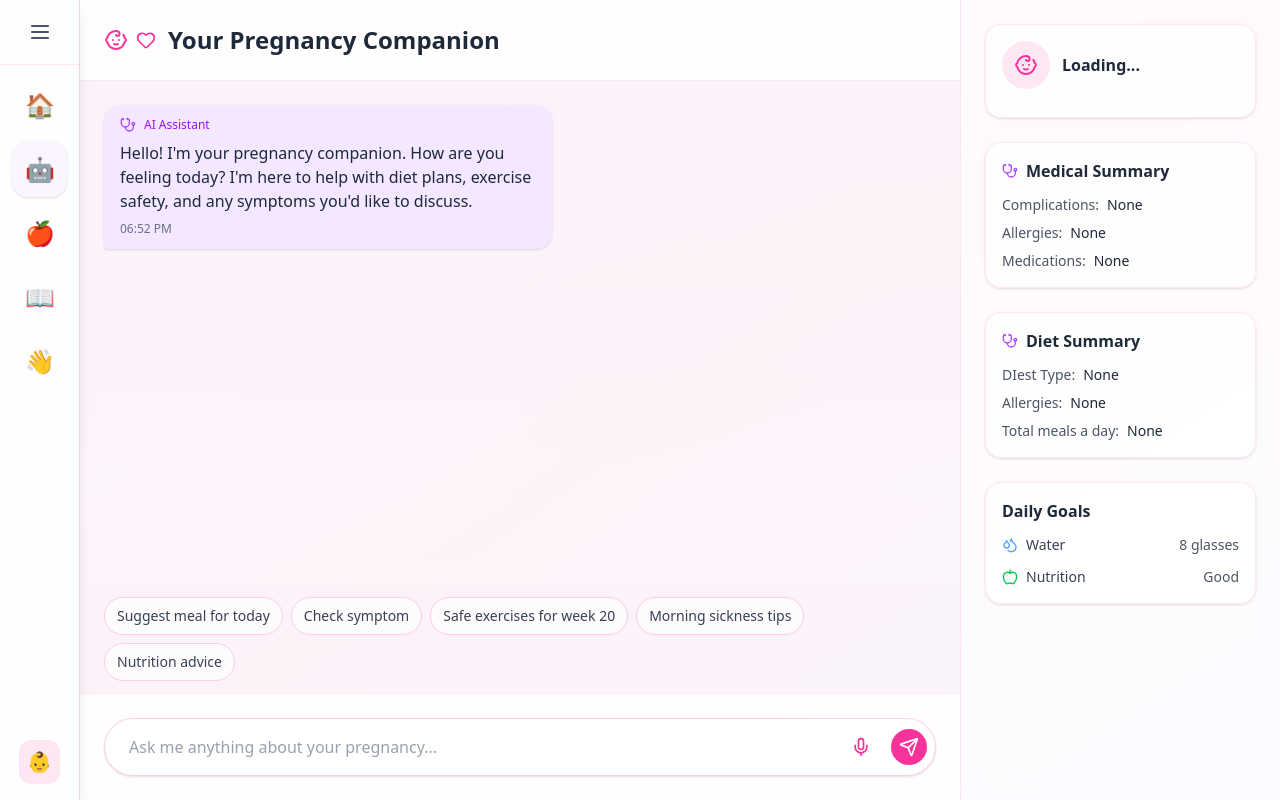
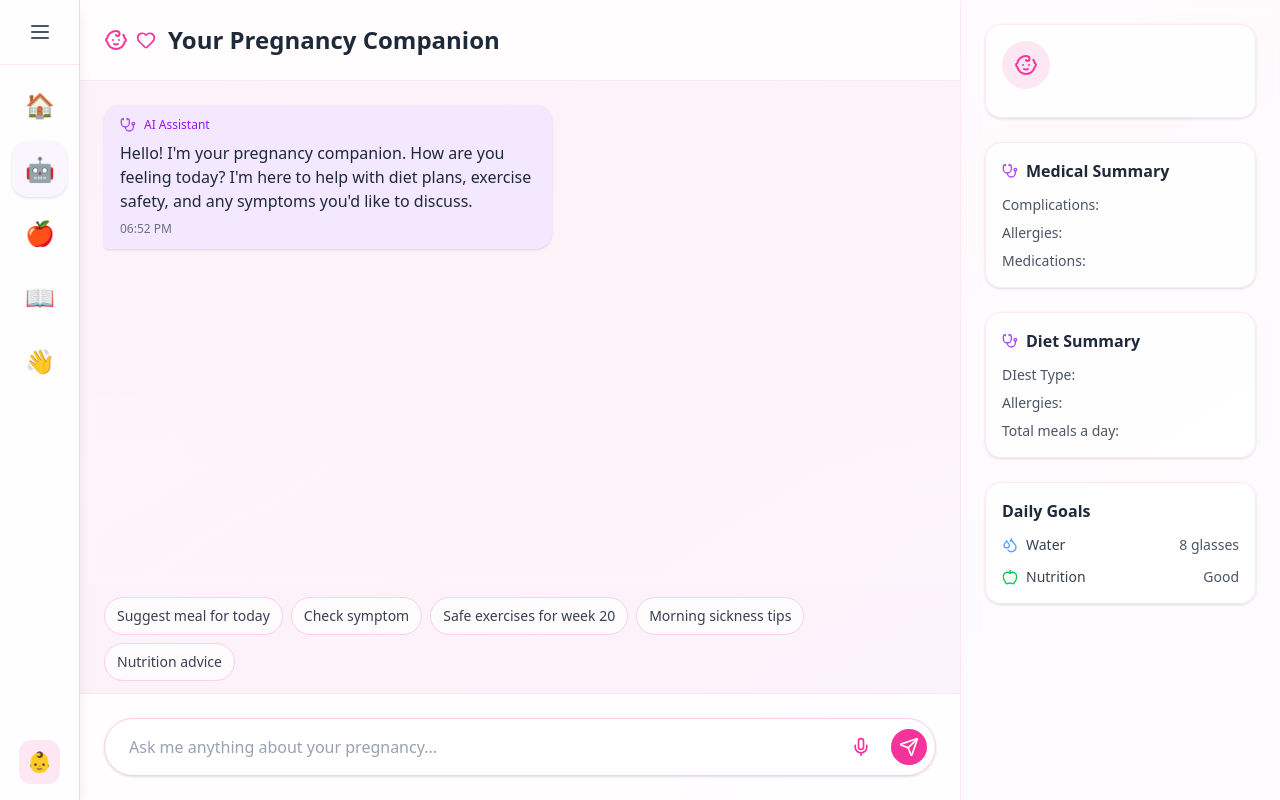
Before and after one commit to AbhinavPudasaini/mother-hood, a Next.js app: page /ai-assistant in a window 1280 px wide. Built offline with nearby package versions, Linux system fonts and the light colour scheme.

Commit message:
Update page.tsx

```diff
--- a/src/app/(main)/ai-assistant/page.tsx
+++ b/src/app/(main)/ai-assistant/page.tsx
@@ -78,15 +78,9 @@ const AiAssistant = () => {
     The current pregnancy day is : 122
     If asked about diet plan, or what to eat, you will answer based on the diet preferences that is :
 
-    Diet type : ${userProfile.dietPreferences},
-    Diet Allergy : ${userProfile.dietAllergy},
-    Total meat taken in a day : ${userProfile.meals}
-    You can also give diet suggestions based on the location : ${userProfile.location}
 
     If User ask about the medicine or any kind of emergency suggestions, you should tell on the basis of following:
-    complications : ${userProfile.complications},
-    medical condition : ${userProfile.conditions}
-    Currenrt medicines : ${userProfile.medicines}
+
 
     `;
     const res = await fetch("https://api.groq.com/openai/v1/chat/completions", {
@@ -225,7 +219,7 @@ const AiAssistant = () => {
                                 <Baby className="w-6 h-6 text-pink-500" />
                             </div>
                             <div>
-                                <h3 className="font-semibold text-gray-800">{userProfile?.fullName || 'Loading...'}</h3>
+{/*                                 <h3 className="font-semibold text-gray-800">{userProfile?.fullName || 'Loading...'}</h3> */}
 {/*                                 <p className="text-sm text-gray-600">Week {userProfile?.days} • Due {userProfile?.dueDate || 'N/A'}</p> */}
                             </div>
                         </div>
@@ -240,15 +234,15 @@ const AiAssistant = () => {
                         <div className="space-y-2 text-sm">
                             <div>
                                 <span className="text-gray-600">Complications:</span>
-                                <span className="ml-2 text-gray-800">{userProfile?.complications || 'None'}</span>
+{/*                                 <span className="ml-2 text-gray-800">{userProfile?.complications || 'None'}</span> */}
                             </div>
                             <div>
                                 <span className="text-gray-600">Allergies:</span>
-                                <span className="ml-2 text-gray-800">{userProfile?.dietAllergy || 'None'}</span>
+{/*                                 <span className="ml-2 text-gray-800">{userProfile?.dietAllergy || 'None'}</span> */}
                             </div>
                             <div>
                                 <span className="text-gray-600">Medications:</span>
-                                <span className="ml-2 text-gray-800">{userProfile?.medicines || 'None'}</span>
+{/*                                 <span className="ml-2 text-gray-800">{userProfile?.medicines || 'None'}</span> */}
                             </div>
                         </div>
                     </div>
@@ -262,15 +256,15 @@ const AiAssistant = () => {
                         <div className="space-y-2 text-sm">
                             <div>
                                 <span className="text-gray-600">DIest Type:</span>
-                                <span className="ml-2 text-gray-800">{userProfile?.dietPreferences || 'None'}</span>
+{/*                                 <span className="ml-2 text-gray-800">{userProfile?.dietPreferences || 'None'}</span> */}
                             </div>
                             <div>
                                 <span className="text-gray-600">Allergies:</span>
-                                <span className="ml-2 text-gray-800">{userProfile?.dietAllergy || 'None'}</span>
+{/*                                 <span className="ml-2 text-gray-800">{userProfile?.dietAllergy || 'None'}</span> */}
                             </div>
                             <div>
                                 <span className="text-gray-600">Total meals a day:</span>
-                                <span className="ml-2 text-gray-800">{userProfile?.meals || 'None'}</span>
+{/*                                 <span className="ml-2 text-gray-800">{userProfile?.meals || 'None'}</span> */}
                             </div>
                         </div>
                     </div>
```
